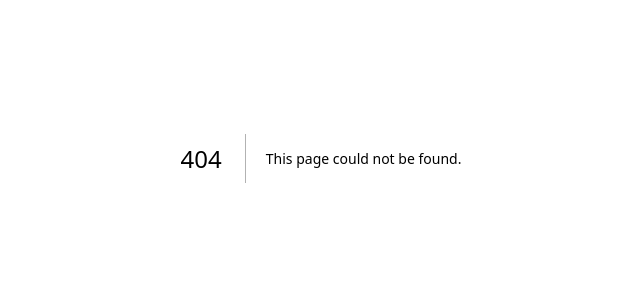
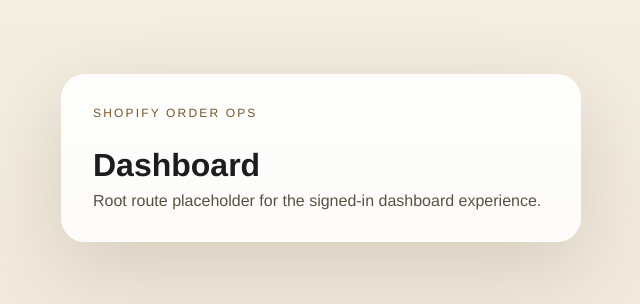
Before and after one commit to kerembasbug/shopify-order-ops-dashboard, a Next.js app: page / in a window 1280 px wide. Before the commit this address had no page. Shown: the part 242-546 px from the top of the page, without its empty margins (319-959 px from the left). Built offline with nearby package versions, Linux system fonts and the light colour scheme.

Commit message:
Add root dashboard route

```diff
--- /dev/null
+++ b/src/app/page.tsx
@@ -0,0 +1,39 @@
+export default function HomePage() {
+  return (
+    <main
+      style={{
+        minHeight: "100vh",
+        display: "grid",
+        placeItems: "center",
+        padding: "24px",
+      }}
+    >
+      <section
+        style={{
+          width: "100%",
+          maxWidth: "520px",
+          borderRadius: "24px",
+          padding: "32px",
+          background: "rgba(255,255,255,0.88)",
+          boxShadow: "0 24px 80px rgba(71, 52, 27, 0.16)",
+        }}
+      >
+        <p
+          style={{
+            margin: 0,
+            fontSize: "12px",
+            letterSpacing: "0.18em",
+            textTransform: "uppercase",
+            color: "#78562c",
+          }}
+        >
+          Shopify Order Ops
+        </p>
+        <h1 style={{ marginBottom: "8px", fontSize: "32px" }}>Dashboard</h1>
+        <p style={{ marginTop: 0, marginBottom: 0, color: "#5b5142" }}>
+          Root route placeholder for the signed-in dashboard experience.
+        </p>
+      </section>
+    </main>
+  );
+}
```
